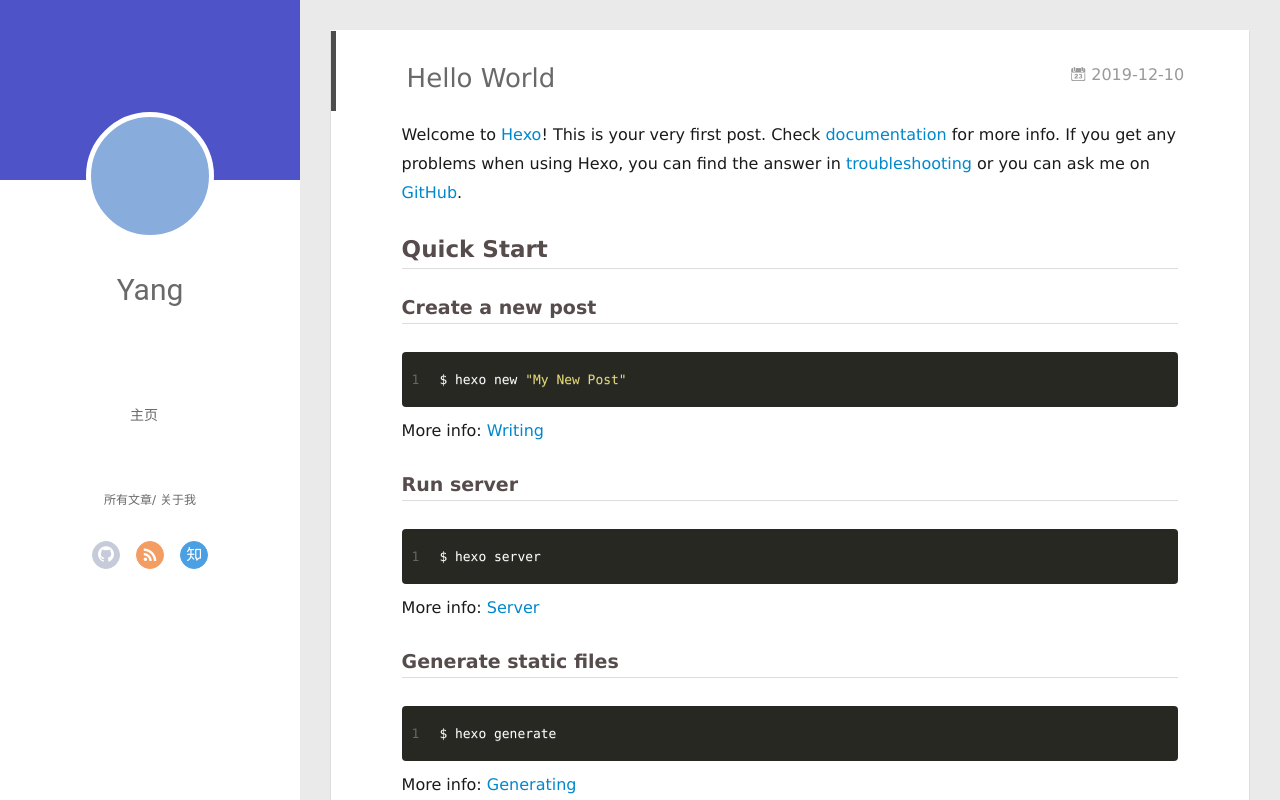
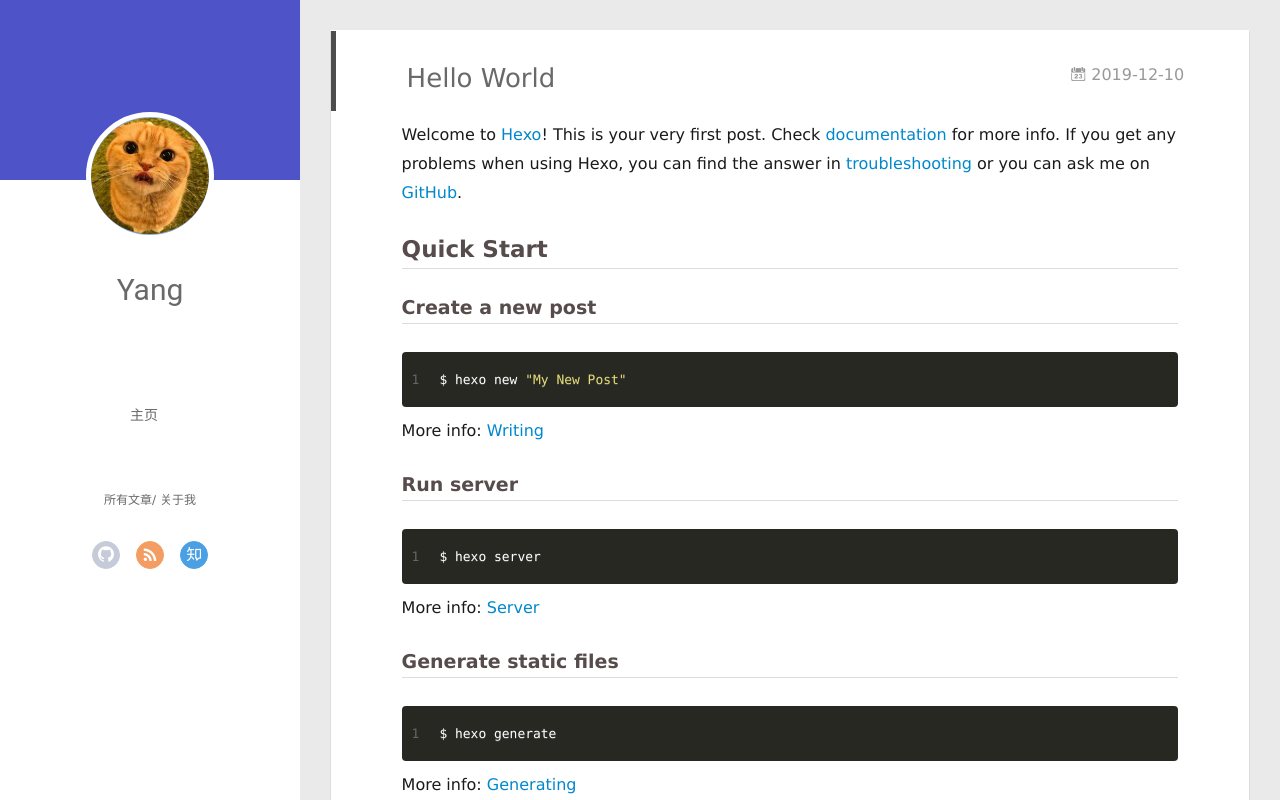
Before and after one commit to Ajaxlover/Ajaxlover.github.io, a plain HTML site: page 2019/12/10/hello-world/index.html in a window 1280 px wide. Drawn offline with Linux system fonts and the light colour scheme; no server answers.

Commit message:
Site updated: 2019-12-17 23:06:30

```diff
--- a/2019/12/10/hello-world/index.html
+++ b/2019/12/10/hello-world/index.html
@@ -46,7 +46,7 @@
 <div class="intrude-less">
 	<header id="header" class="inner">
 		<a href="/" class="profilepic">
-			<img src="" class="js-avatar">
+			<img src="/img/avatar.jpg" class="js-avatar">
 		</a>
 		<hgroup>
 		  <h1 class="header-author"><a href="/">Yang</a></h1>
@@ -97,7 +97,7 @@
 	<div class="intrude-less">
 		<header id="header" class="inner">
 			<div class="profilepic">
-				<img src="" class="js-avatar">
+				<img src="/img/avatar.jpg" class="js-avatar">
 			</div>
 			<hgroup>
 			  <h1 class="header-author js-header-author">Yang</h1>
```
Also changed, not shown: 2019/12/10/我的第一篇博客/index.html (+2 -2 lines), 2019/12/17/关于封装项目中axios请求/index.html (+2 -2 lines), archives/2019/12/index.html (+2 -2 lines), archives/2019/index.html (+2 -2 lines), archives/index.html (+2 -2 lines), index.html (+2 -2 lines), img/avatar.jpg (added).
